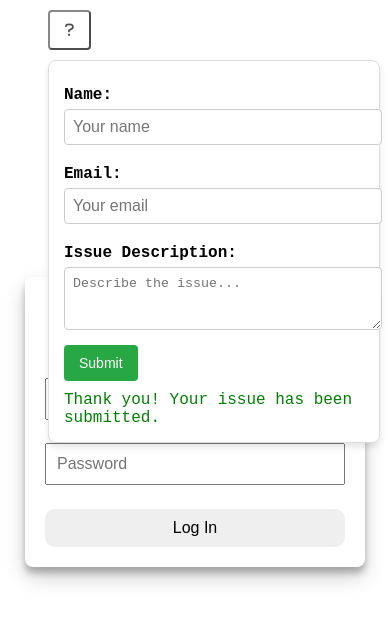
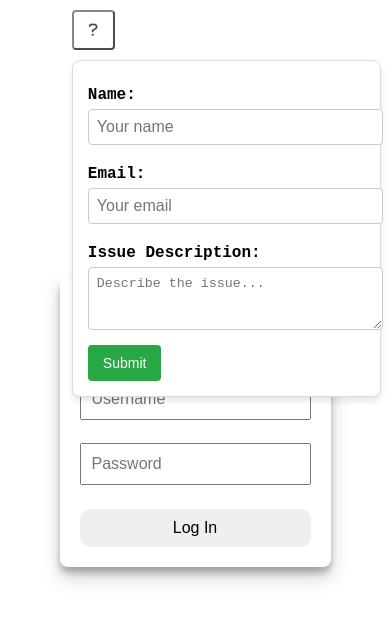
Before and after one commit to mark-escosura/mark-escosura-login-ui-project, a website: page index.html in a window 390 px wide. Both pictures are taken after a click on the button 358 px from the left and 30 px from the top of the page. Drawn offline with nearby package versions, Linux system fonts and the light colour scheme.

Commit message:
fix - Confirmation message now only shows when issue is submitted - Added Responsiveness to the login and issue box

```diff
--- a/styles.css
+++ b/styles.css
@@ -135,5 +135,16 @@ input {
 #confirmation {
     color: green;
     margin-top: 10px;
-    display: block;
+    display: none;
 }
+
+/* Responsive Design */
+@media (max-width: 600px) {
+    .login-box {
+        min-width: 50%;
+    }
+
+    .issue-box {
+        width: 90%;
+    }
+}
```
